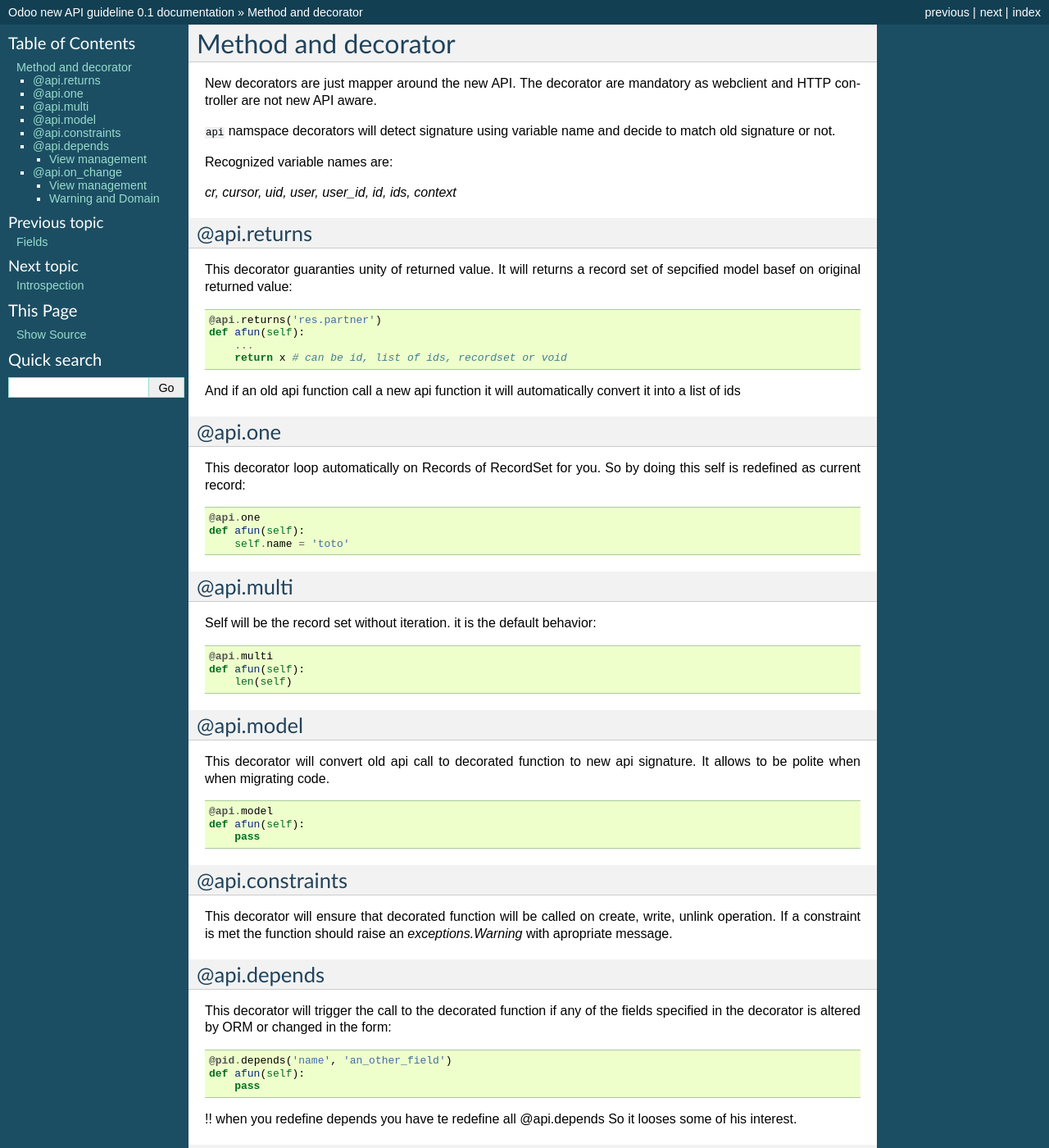
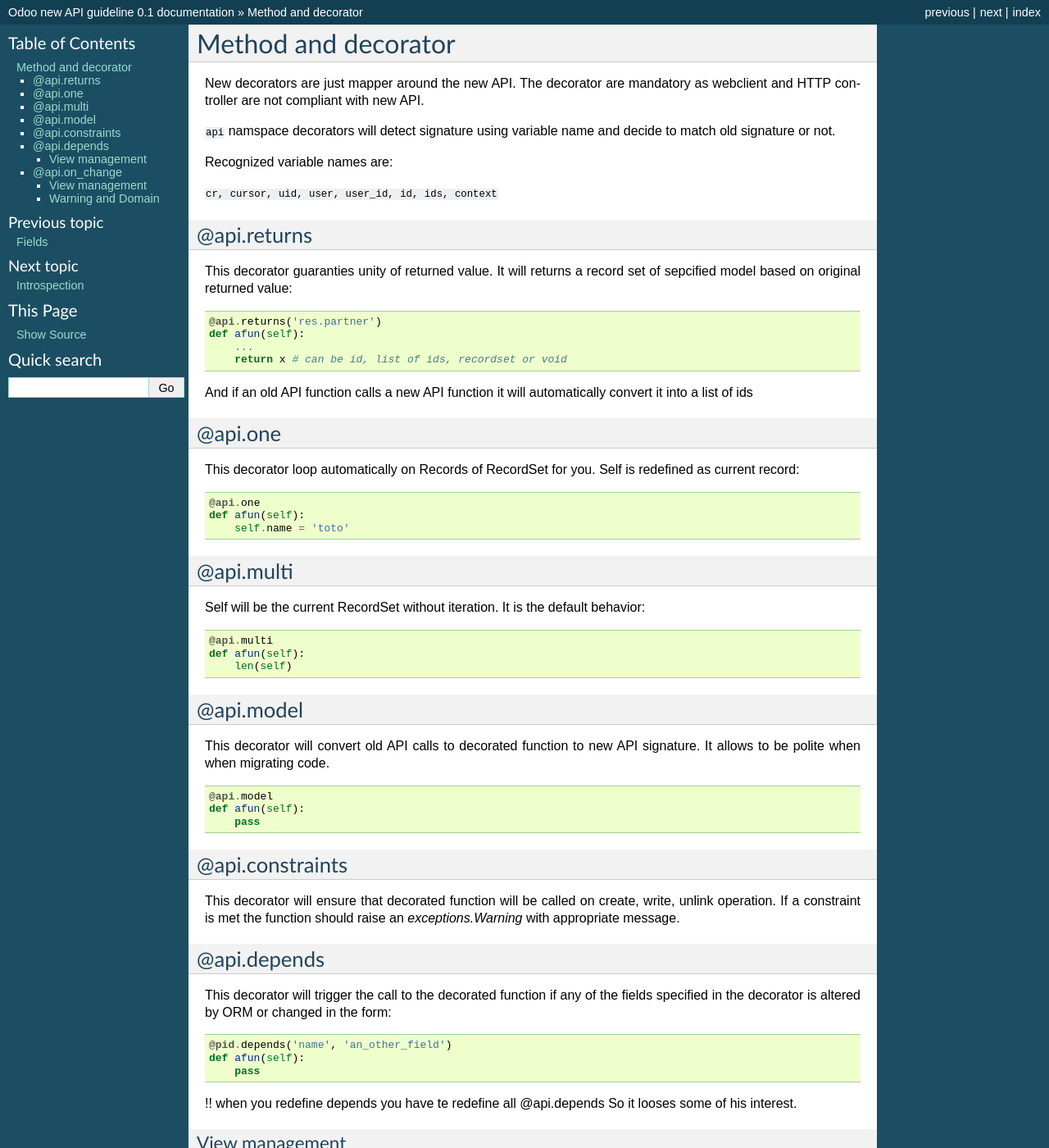
Before and after one commit to nbessi/odoo_new_api_guideline, a Sphinx documentation site: the page built from source/decorator.rst, in a window 1280 px wide and 1400 px high. Shown: the whole window at 82% size. Built offline with Sphinx 7.4.7, drawn with Linux system fonts in a browser that asks for light colours; formulas are drawn with MathJax 3; some of the changed text lies outside the part shown.

Commit message:
Update decorator.rst

```diff
--- a/source/decorator.rst
+++ b/source/decorator.rst
@@ -2,35 +2,35 @@
 ====================
 
 New decorators are just mapper around the new API.
-The decorator are mandatory as webclient and HTTP controller are not new API aware.
+The decorator are mandatory as webclient and HTTP controller are not compliant with new API.
 
 ``api`` namspace decorators will detect signature using variable name
 and decide to match old signature or not.
 
 Recognized variable names are:
 
-`cr, cursor, uid, user, user_id, id, ids, context`
+``cr, cursor, uid, user, user_id, id, ids, context``
 
 
 @api.returns
 ------------
 
 This decorator guaranties unity of returned value.
-It will returns a record set of sepcified model basef on original returned value: ::
+It will returns a record set of sepcified model based on original returned value: ::
 
     @api.returns('res.partner')
     def afun(self):
         ...
         return x # can be id, list of ids, recordset or void
 
-And if an old api function call a new api function it will
+And if an old API function calls a new API function it will
 automatically convert it into a list of ids
 
 @api.one
 --------
 
 This decorator loop automatically on Records of RecordSet for you.
-So by doing this self is redefined  as current record: ::
+Self is redefined as current record: ::
 
   @api.one
   def afun(self):
@@ -40,8 +40,8 @@
 @api.multi
 ----------
 
-Self will be the record set without iteration.
-it is the default behavior: ::
+Self will be the current RecordSet without iteration.
+It is the default behavior: ::
 
    @api.multi
    def afun(self):
@@ -50,7 +50,7 @@
 @api.model
 ----------
 
-This decorator will convert old api call to decorated function to new api signature.
+This decorator will convert old API calls to decorated function to new API signature.
 It allows to be polite when when migrating code. ::
 
     @api.model
@@ -61,7 +61,7 @@
 ----------------
 
 This decorator will ensure that decorated function will be called on create, write, unlink operation.
-If a constraint is met the function should raise an `exceptions.Warning` with apropriate message.
+If a constraint is met the function should raise an `exceptions.Warning` with appropriate message.
 
 @api.depends
 ------------
@@ -79,7 +79,8 @@
 
 View management
 ###############
-One of the greate improvement of the new API is that the depends are automatically inserted into the form for you in a simple way. You do not have to worry about modifing views anymore.
+One of the greate improvement of the new API is that the depends are automatically inserted into the form for you in a simple way.
+You do not have to worry about modifing views anymore.
 
 
 
@@ -96,14 +97,16 @@
 
 In previous sample `self` corresponds to the record currently edited on the form.
 When in on change context all work is done in the cache.
-So you can alter RecordSet inside your function without worried about alter database.
+So you can alter RecordSet inside your function without worried about altering database.
+That the main difference with ``@api.depends``
 
-At function return, difference between the cache and the RecordSet will be returned
+At function return, differences between the cache and the RecordSet will be returned
 to the form.
 
 View management
 ###############
-One of the greate improvement of the new API is that the onchange are automatically inserted into the form for you in a simple way. You do not have to worry about modifing views anymore.
+One of the greate improvement of the new API is that the onchange are automatically inserted into the form for you in a simple way.
+You do not have to worry about modifing views anymore.
 
 Warning and Domain
 ##################
```
